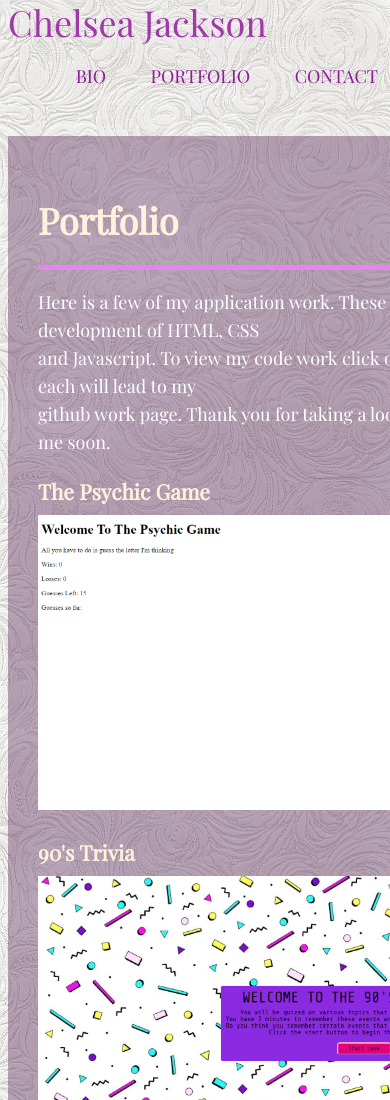
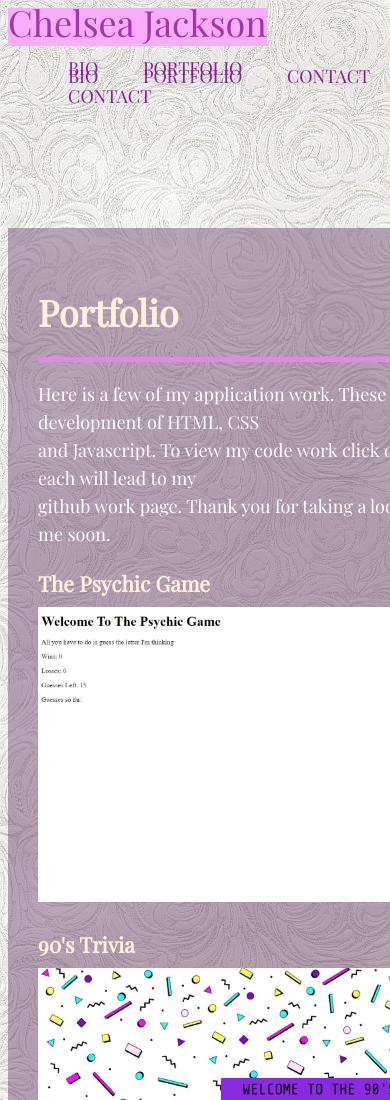
Before and after one commit to Chelsea-exe/Chelsea-exe.github.io, a plain HTML site: page portfolio.html in a window 390 px wide. Shown: the top 1100 px of the page. Drawn offline with nearby package versions, Linux system fonts and the light colour scheme; a web font is replaced by a local one.

Commit message:
updated media query

```diff
--- a/css/style.css
+++ b/css/style.css
@@ -168,10 +168,23 @@ p {
     #header {
      float: left;
     }
+    #main-container {
+        float: left;
+        text-align: left;
+    }
   }
 
-  @media (max-width: 560px) {
+  @media (max-width: 400px) {
     #header {
-      float: left;
+    }
+    #main-container {
+        float: left;
+    }
+    #me {
+        background-color:  #f8adff;
+    }
+    nav {
+        float: left;
+        text-align: left;
     }
   }
--- a/portfolio.html
+++ b/portfolio.html
@@ -22,6 +22,13 @@
                   </div>
             </header>
             <br>
+            <nav>
+              <ul class="nav-names">
+                <li><a href="index.html">BIO</a></li>
+                <li><a href="portfolio.html">PORTFOLIO</a></li>
+                <li><a href="contact.html">CONTACT</a></li>
+              </ul>
+            </nav>
             <div id="main-container" class="container">
                     <section class="main-section">
                       <div class="work">
```
Also changed, not shown: contact.html (+8 -0 lines), index.html (+8 -7 lines).
